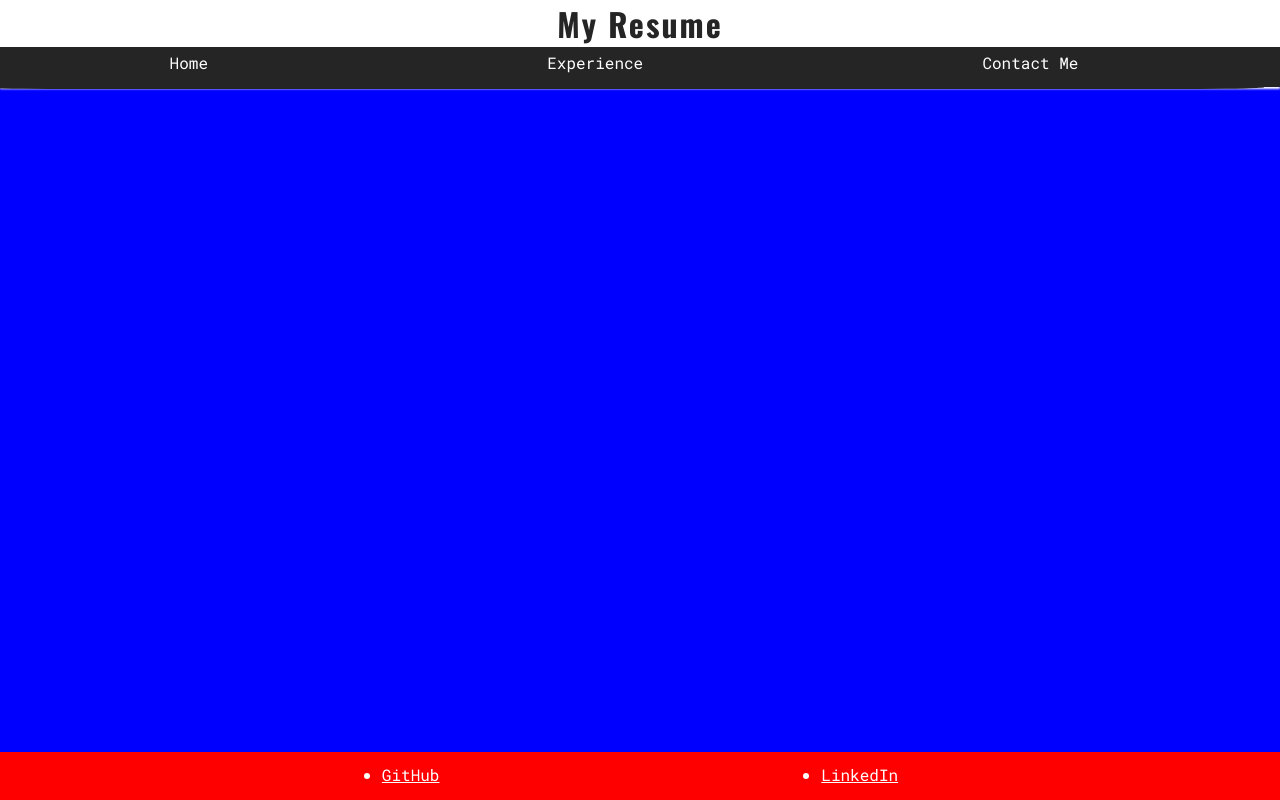
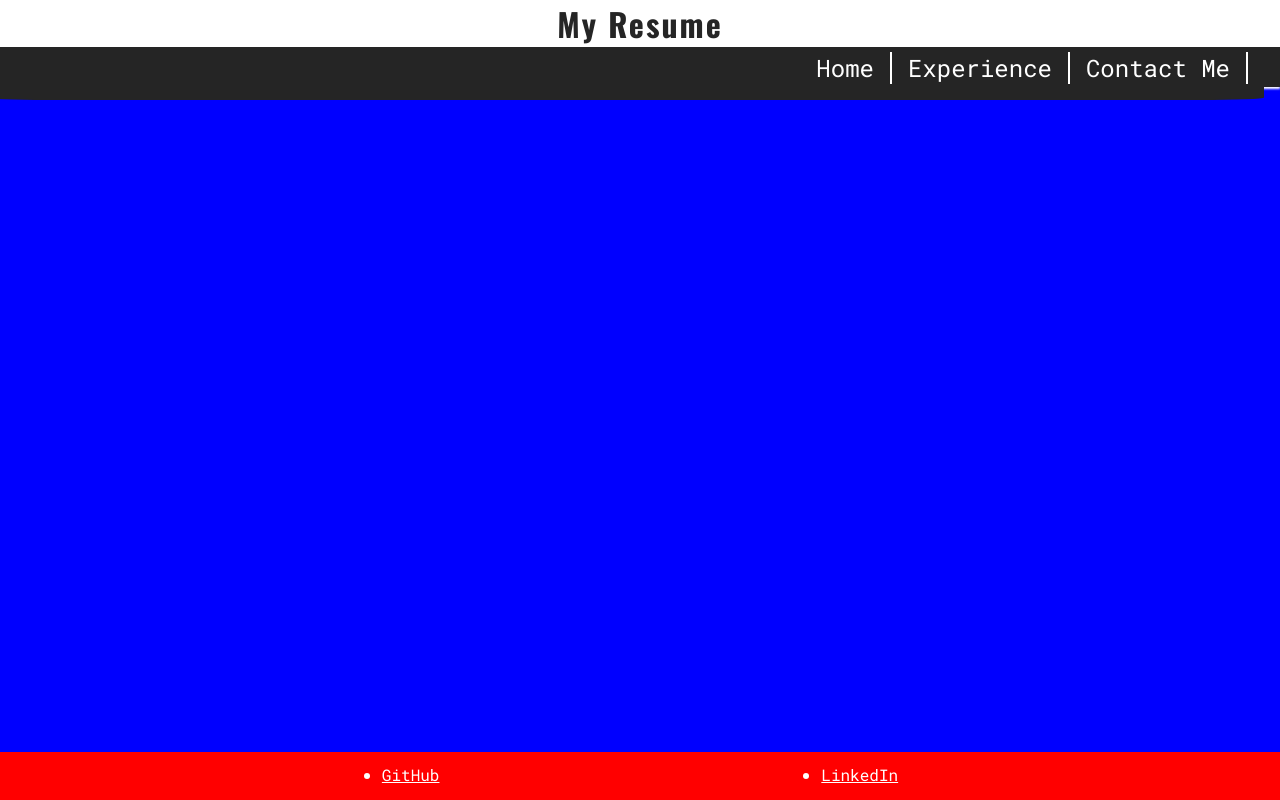
Before and after one commit to Andy-James-Osborne/Andy-Resume, a plain HTML site: page index.html in a window 1280 px wide. Drawn offline with nearby package versions, Linux system fonts and the light colour scheme.

Commit message:
navbar is full responsive with all media queries added

```diff
--- a/assets/css/style.css
+++ b/assets/css/style.css
@@ -68,6 +68,7 @@ nav {
 
 #nav-items a {
     text-decoration: none;
+    color: #252525;
 }
 
 /* nav toggle */
@@ -122,9 +123,27 @@ footer {
     #nav-items {
         display: flex;
         width: 100%;
-        justify-content: space-around;
+        justify-content: flex-end;
         text-decoration: none;
     }
 
+    #nav-items > li {
+        padding: 0 1rem 0 1rem;
+        border-right: 2px solid white;
+    }
 
+    #nav-items a {
+        text-decoration: none;
+        color: white;
+    }
+
+    li:nth-last-child(3) {
+        border: none;
+    }
 }
+
+@media screen and (min-width: 1024px) {
+    #nav-items {
+        font-size: 1.5rem;
+    }
+}
```
